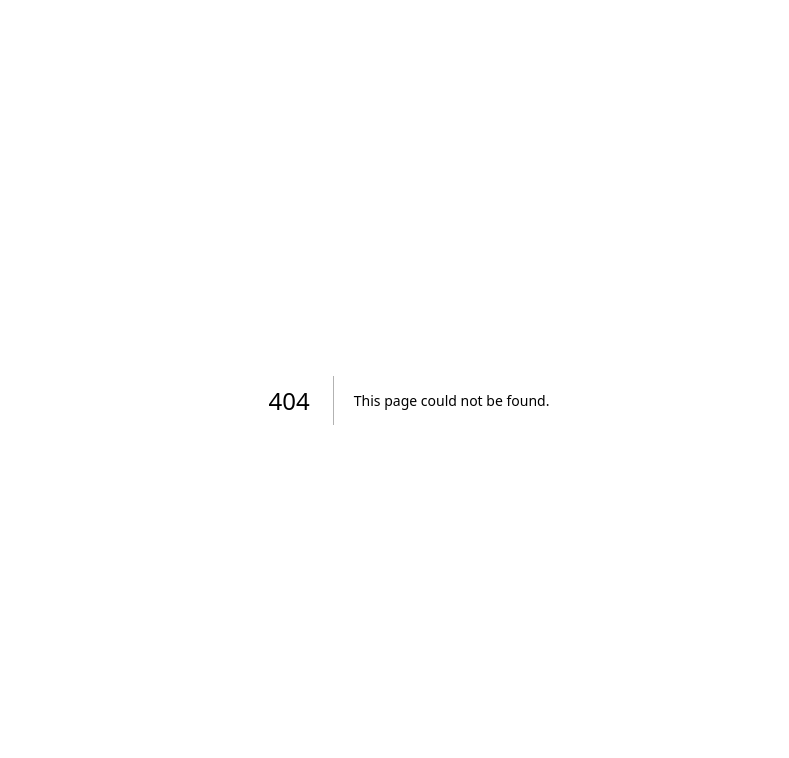
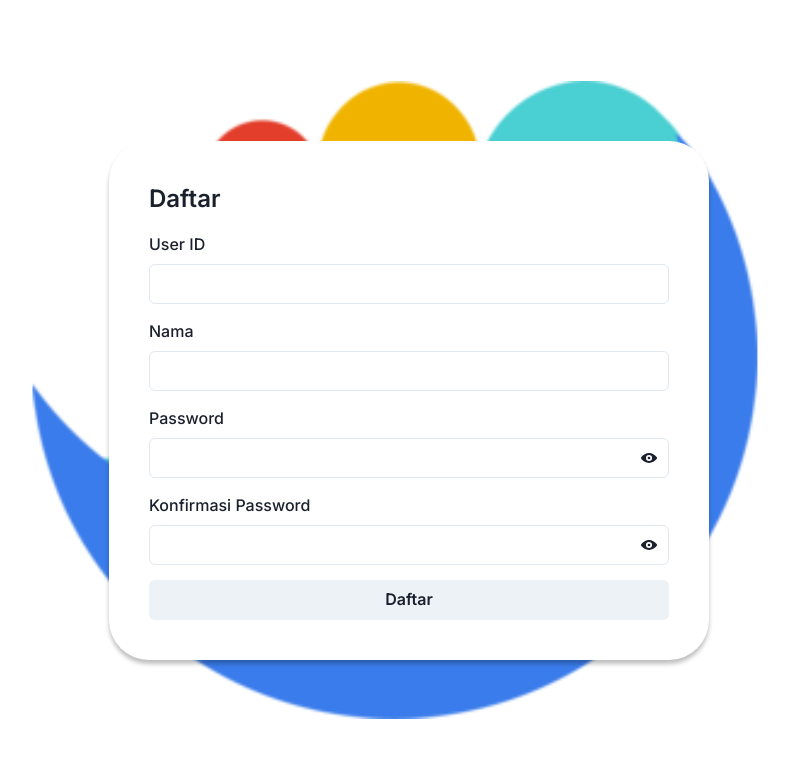
Before and after one commit to rasyidrmhd/randy-travel-solution, a Next.js app: page /auth/register in a window 1280 px wide. Before the commit this address had no page. Shown: the top 758 px of the page, without its empty margins (231-1020 px from the left). Built offline with nearby package versions, Linux system fonts and the light colour scheme.

Commit message:
create register page

```diff
--- /dev/null
+++ b/src/pages/auth/register.tsx
@@ -0,0 +1,73 @@
+import React from "react";
+import {
+  Button,
+  Center,
+  Checkbox,
+  Flex,
+  FormControl,
+  FormLabel,
+  Input,
+  Text,
+  Image,
+  InputGroup,
+  InputRightElement,
+} from "@chakra-ui/react";
+import Link from "next/link";
+import { ViewIcon } from "@chakra-ui/icons";
+
+const Register: React.FC = () => {
+  return (
+    <Center
+      w="100vw"
+      h="100vh"
+      p="40px"
+      bgImage="/logo.svg"
+      bgRepeat="no-repeat"
+      bgPos="center"
+      bgSize="860px"
+    >
+      <Flex
+        w="50%"
+        p="40px"
+        bg="white"
+        gap="15px"
+        rounded="40px"
+        flexDir="column"
+        boxShadow="0px 4px 4px 0px #00000040"
+      >
+        <Text fontWeight="600" fontSize="24px">
+          Daftar
+        </Text>
+        <FormControl>
+          <FormLabel>User ID</FormLabel>
+          <Input type="text" />
+        </FormControl>
+        <FormControl>
+          <FormLabel>Nama</FormLabel>
+          <Input type="text" />
+        </FormControl>
+        <FormControl>
+          <FormLabel>Password</FormLabel>
+          <InputGroup>
+            <Input type="password" />
+            <InputRightElement>
+              <ViewIcon cursor="pointer" />
+            </InputRightElement>
+          </InputGroup>
+        </FormControl>
+        <FormControl>
+          <FormLabel>Konfirmasi Password</FormLabel>
+          <InputGroup>
+            <Input type="password" />
+            <InputRightElement>
+              <ViewIcon cursor="pointer" />
+            </InputRightElement>
+          </InputGroup>
+        </FormControl>
+        <Button>Daftar</Button>
+      </Flex>
+    </Center>
+  );
+};
+
+export default Register;
```
Also changed, not shown: public/logo.svg (added), 1 other file (tests, documents, lock files or other folders).
